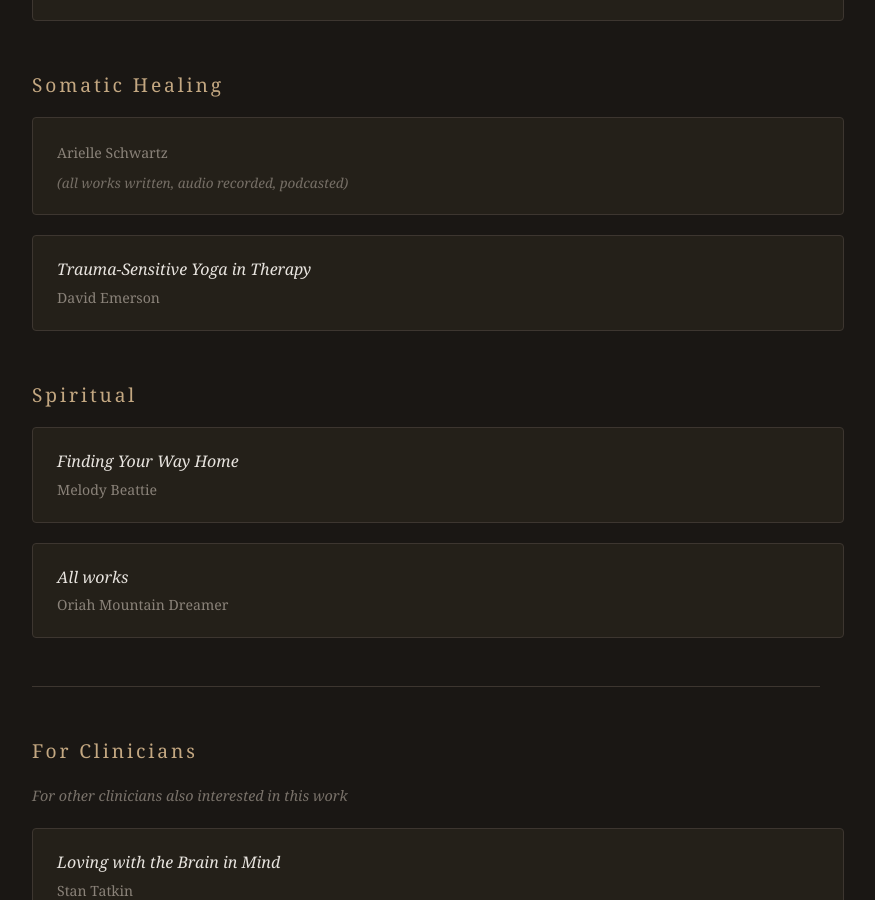
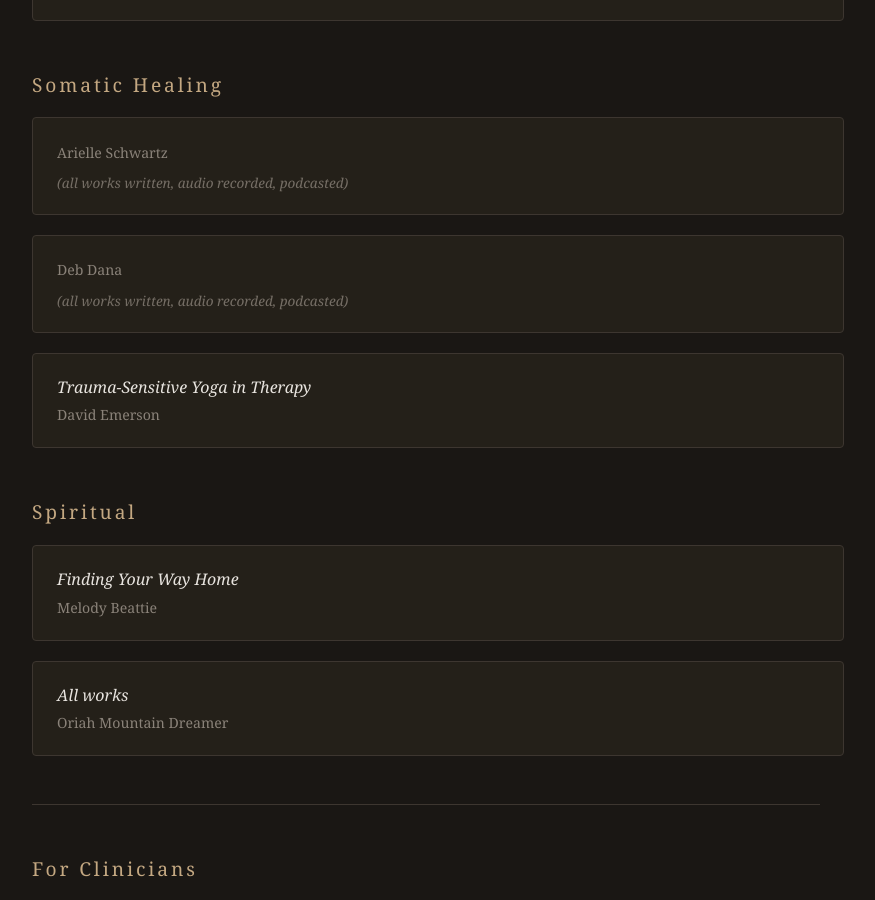
Before and after one commit to geosh5676/geosh5676.github.io, a Jekyll site: the page readings.html, which Jekyll copies as it is, in a window 1280 px wide and 900 px high, scrolled down 5762 px. Shown: the whole window, without its empty margins (214-1089 px from the left). Built offline with Jekyll 4.4.1, drawn with Linux system fonts in a browser that asks for light colours.

Commit message:
Add Deb Dana to Somatic Healing section
Co-Authored-By: Claude Opus 4.6 <noreply@anthropic.com>

```diff
--- a/readings.html
+++ b/readings.html
@@ -461,6 +461,10 @@
                 <div class="book-note">(all works written, audio recorded, podcasted)</div>
             </div>
             <div class="reading-card">
+                <div class="book-author">Deb Dana</div>
+                <div class="book-note">(all works written, audio recorded, podcasted)</div>
+            </div>
+            <div class="reading-card">
                 <div class="book-title">Trauma-Sensitive Yoga in Therapy</div>
                 <div class="book-author">David Emerson</div>
             </div>
```
